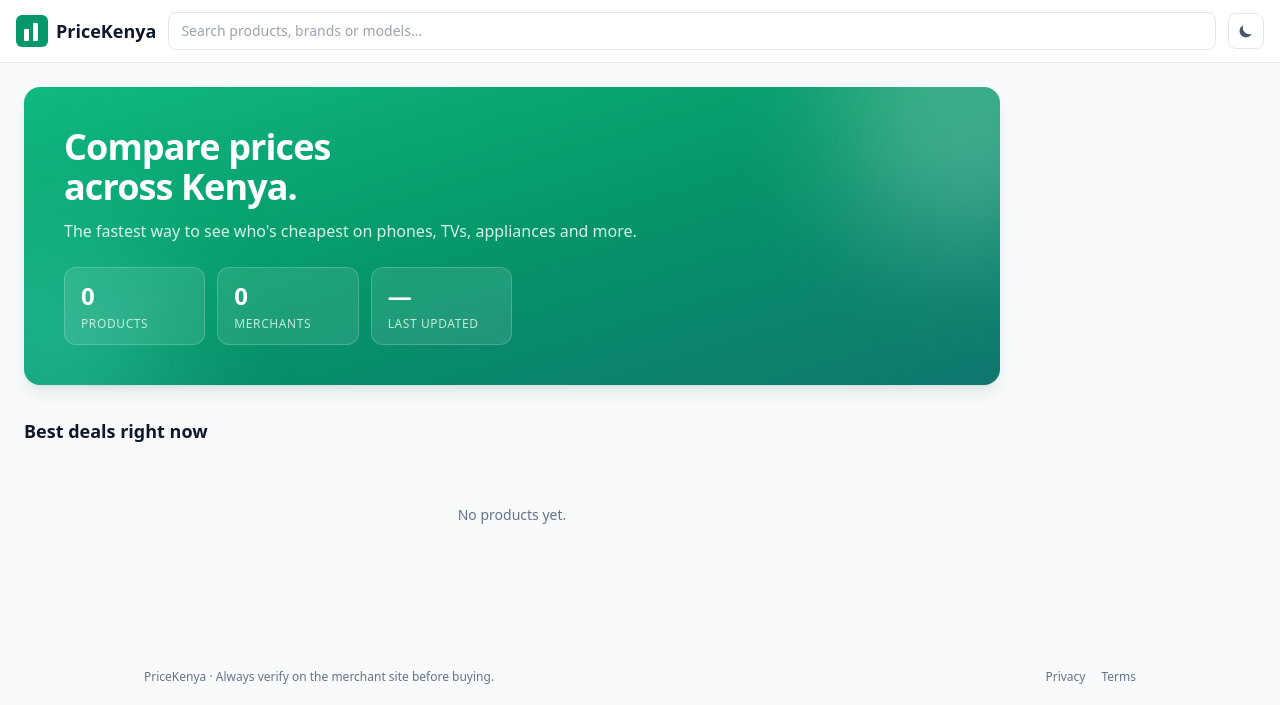
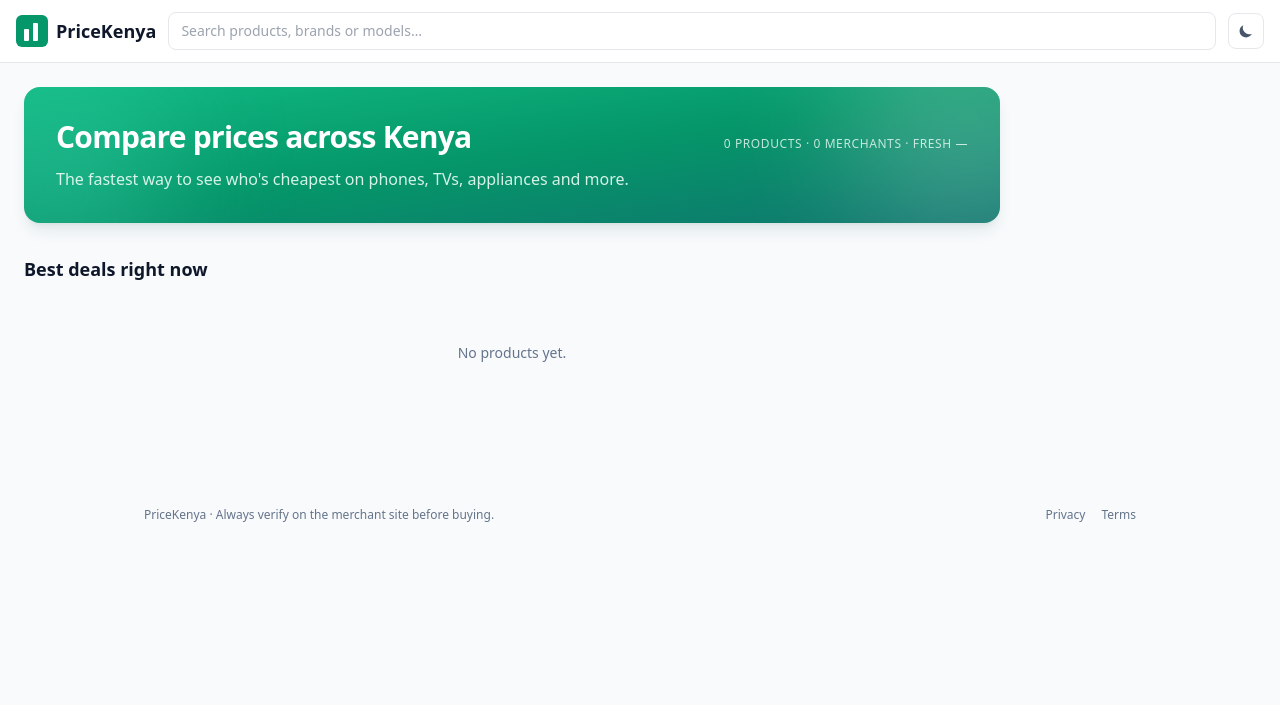
Before and after one commit to WambuaSimon/pricekenya, a FastAPI app: page / in a window 1280 px wide. Shown: the top 705 px of the page. Run offline with FastAPI, Linux system fonts and the light colour scheme; data that the repository does not hold is empty; some libraries are stand-ins or nearby versions.

Commit message:
Home hero: live head-to-head comparison replaces generic stat chips
User feedback: the previous hero (emerald gradient + three abstract
stat chips) read as "AI slop" — could be any comparison site in any
country. Zero of what makes PriceKenya distinct (real Kenyan merchants,
live prices, actual comparisons) was in the fold.

Rebuild the hero around ONE real product being compared right now:

- Pick a featured product deterministically from the top slice of the
  home pool. `_select_featured(pool, bucket_seed, slice_size=30)`
  uses the same 6h rotation seed as `_select_home_rows`, so the hero
  cycles through the top-30 comparison-worthy products every ~7.5 days
  at 4 rotations/day. Never dips below top-30 to keep the highlighted
  product genuinely multi-offer.
- Fetch its cheapest ≤4 in-stock offers with `_fetch_featured_offers`,
  compute max-vs-min savings.
- Render as a strip of 2-4 merchant cards, cheapest highlighted with
  a 🏆 Cheapest badge + white background against the emerald gradient.
- "Save KSh X (Y%) by shopping the cheapest. Compare N more offers →"
  CTA linking to the product page.

Ambient stats (products / merchants / last updated) shrink to a small
tracking-widest line in the top-right of the hero so they don't
compete with the actual comparison.

Degrades gracefully: if the pool is empty (fresh install, everything
single-offer), the hero shows the original tagline and no head-to-head.
`if len(offers) >= 2` guard prevents rendering a 1-merchant
"comparison" even if a listing gets delisted between the pool query
and the offer fetch.

Zero incremental Neon cost: the featured product is picked from the
pool that already loads for the grid. Only extra query is the
merchant-joined offer fetch for that one product (LIMIT 4).

5 new tests cover:
- _select_featured rotation across buckets, determinism within a
  bucket, stays within top slice, handles empty pool
- E2E: /  renders 3-merchant hero, shows "Cheapest" badge on winner,
  computes the savings amount correctly
- E2E: empty catalog falls back to tagline without crashing

Co-Authored-By: Claude Opus 4.7 (1M context) <noreply@anthropic.com>

```diff
--- a/app/templates/home.html
+++ b/app/templates/home.html
@@ -20,35 +20,85 @@
 </script>
 {% endblock %}
 {% block content %}
-  {# Emerald gradient hero. Two absolute-positioned blurred circles create
-     a soft radial glow so the card doesn't read as a flat rectangle. Three
-     live-data chips underneath make the site feel alive without any JS. #}
-  <section class="relative overflow-hidden rounded-2xl bg-gradient-to-br from-emerald-500 via-emerald-600 to-teal-700 p-6 sm:p-10 mb-8 shadow-lg shadow-emerald-900/10 dark:shadow-emerald-950/40">
-    <div class="pointer-events-none absolute -right-24 -top-24 h-64 w-64 rounded-full bg-white/25 blur-3xl"></div>
-    <div class="pointer-events-none absolute -left-20 -bottom-20 h-56 w-56 rounded-full bg-teal-300/30 blur-3xl"></div>
+  {# Live head-to-head hero. Instead of abstract stat chips (products /
+     merchants / last-updated), the hero shows ONE real product being
+     compared across 2-4 Kenyan merchants right now. Rotates every 6h in
+     sync with the home-grid rotation seed. Falls back to a simpler
+     title-only card if no featured product is available (empty DB,
+     everything single-offer). #}
+  <section class="relative overflow-hidden rounded-2xl bg-gradient-to-br from-emerald-500 via-emerald-600 to-teal-700 p-5 sm:p-8 mb-8 shadow-lg shadow-emerald-900/10 dark:shadow-emerald-950/40">
+    <div class="pointer-events-none absolute -right-24 -top-24 h-64 w-64 rounded-full bg-white/20 blur-3xl"></div>
+    <div class="pointer-events-none absolute -left-20 -bottom-20 h-56 w-56 rounded-full bg-teal-300/25 blur-3xl"></div>
 
     <div class="relative">
-      <h1 class="text-3xl sm:text-4xl font-bold text-white leading-tight tracking-tight">
-        Compare prices<br class="hidden sm:inline"> across Kenya.
-      </h1>
-      <p class="mt-3 max-w-xl text-emerald-50/90 text-sm sm:text-base">
-        The fastest way to see who's cheapest on phones, TVs, appliances and more.
-      </p>
-
-      <div class="mt-6 grid grid-cols-3 gap-2 sm:gap-3 sm:max-w-md">
-        <div class="rounded-xl bg-white/10 backdrop-blur-sm border border-white/20 px-3 py-2.5 sm:px-4 sm:py-3">
-          <div class="text-lg sm:text-2xl font-bold text-white leading-none">{{ "{:,}".format(product_count) }}</div>
-          <div class="mt-1 text-[10px] sm:text-xs uppercase tracking-wider text-emerald-50/80">Products</div>
-        </div>
-        <div class="rounded-xl bg-white/10 backdrop-blur-sm border border-white/20 px-3 py-2.5 sm:px-4 sm:py-3">
-          <div class="text-lg sm:text-2xl font-bold text-white leading-none">{{ merchant_count }}</div>
-          <div class="mt-1 text-[10px] sm:text-xs uppercase tracking-wider text-emerald-50/80">Merchants</div>
-        </div>
-        <div class="rounded-xl bg-white/10 backdrop-blur-sm border border-white/20 px-3 py-2.5 sm:px-4 sm:py-3">
-          <div class="text-lg sm:text-2xl font-bold text-white leading-none">{{ last_updated_ago }}</div>
-          <div class="mt-1 text-[10px] sm:text-xs uppercase tracking-wider text-emerald-50/80">Last updated</div>
+      <div class="flex items-baseline justify-between flex-wrap gap-2 mb-1">
+        <h1 class="text-2xl sm:text-3xl font-bold text-white leading-tight tracking-tight">
+          Compare prices across Kenya
+        </h1>
+        <div class="text-[11px] sm:text-xs uppercase tracking-wider text-emerald-50/80">
+          {{ "{:,}".format(product_count) }} products · {{ merchant_count }} merchants · fresh {{ last_updated_ago }}
         </div>
       </div>
+
+      {% if featured %}
+        {# The head-to-head. Uses the pool query the grid also runs, so no
+           extra round-trip cost worth mentioning. #}
+        <div class="text-emerald-50/80 text-xs uppercase tracking-wider mt-4 mb-1">Right now on PriceKenya</div>
+        <a href="/p/{{ featured.product.slug }}"
+           class="group inline-flex items-baseline gap-2 text-white hover:underline decoration-emerald-200/70 underline-offset-4">
+          <span class="text-lg sm:text-xl font-semibold">{{ featured.product.title }}</span>
+          <span class="text-xs text-emerald-50/70 hidden sm:inline">→ view comparison</span>
+        </a>
+
+        <div class="mt-4 grid gap-2 grid-cols-2 sm:grid-cols-4">
+          {% for listing, merchant in featured.offers %}
+            {% set is_best = loop.first %}
+            <a href="/out/{{ listing.id }}"
+               rel="nofollow sponsored"
+               class="block rounded-xl border px-3 py-3
+                      {% if is_best %}
+                        bg-white text-emerald-800 border-white shadow-lg shadow-emerald-950/20
+                      {% else %}
+                        bg-white/10 text-white border-white/20 hover:bg-white/15
+                      {% endif %}
+                      backdrop-blur-sm transition">
+              <div class="flex items-center gap-1.5">
+                {% if is_best %}
+                  <span class="text-xs">🏆</span>
+                  <span class="text-[10px] font-bold uppercase tracking-wider">Cheapest</span>
+                {% endif %}
+              </div>
+              <div class="mt-1 text-[11px] uppercase tracking-wider {% if is_best %}text-emerald-700/70{% else %}text-emerald-50/70{% endif %} truncate">
+                {{ merchant.name }}
+              </div>
+              <div class="text-base sm:text-lg font-bold leading-tight tabular-nums mt-0.5">
+                {{ listing.price_kes | kes }}
+              </div>
+            </a>
+          {% endfor %}
+        </div>
+
+        {% if featured.savings_abs and featured.savings_abs > 0 %}
+          <p class="mt-3 text-sm text-emerald-50">
+            <span class="font-semibold text-white">Save {{ featured.savings_abs | kes }}</span>
+            {% if featured.savings_pct %}<span class="text-emerald-50/80">({{ featured.savings_pct }}%)</span>{% endif %}
+            by shopping the cheapest.
+            {% set more = featured.total_offer_count - featured.offers | length %}
+            {% if more > 0 %}
+              <a href="/p/{{ featured.product.slug }}" class="underline decoration-emerald-200/70 underline-offset-2 hover:text-white">
+                Compare {{ more }} more offer{{ '' if more == 1 else 's' }} →
+              </a>
+            {% endif %}
+          </p>
+        {% endif %}
+      {% else %}
+        {# Degraded fallback — no product has enough offers to headline.
+           Shouldn't happen once the catalog has any multi-offer products,
+           but keeps the hero from breaking in a fresh-install / test DB. #}
+        <p class="mt-3 max-w-xl text-emerald-50/90 text-sm sm:text-base">
+          The fastest way to see who's cheapest on phones, TVs, appliances and more.
+        </p>
+      {% endif %}
     </div>
   </section>
 
```
Also changed, not shown: app/routes/pages.py (+72 -6 lines), tests/test_home_rotation.py (+117 -5 lines).
